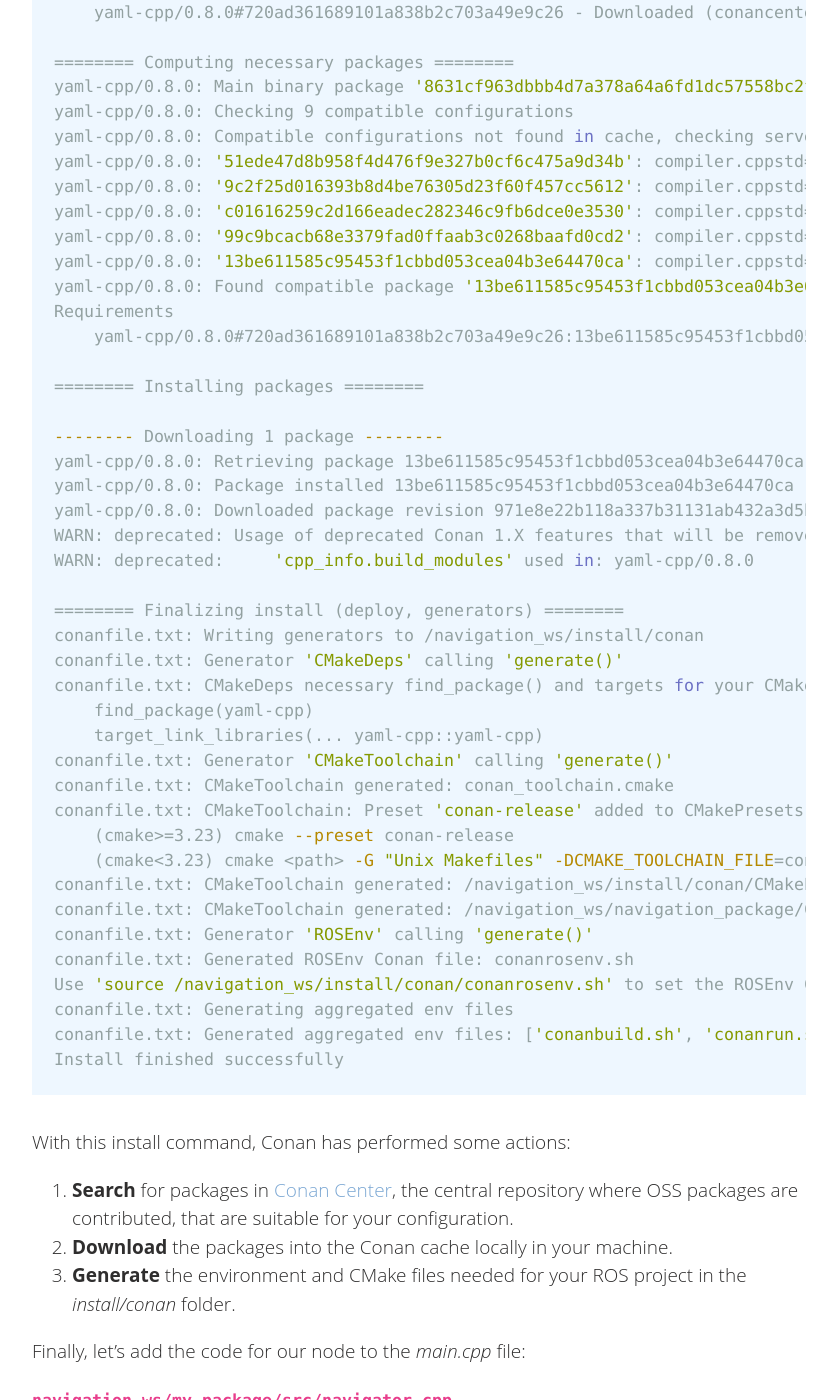
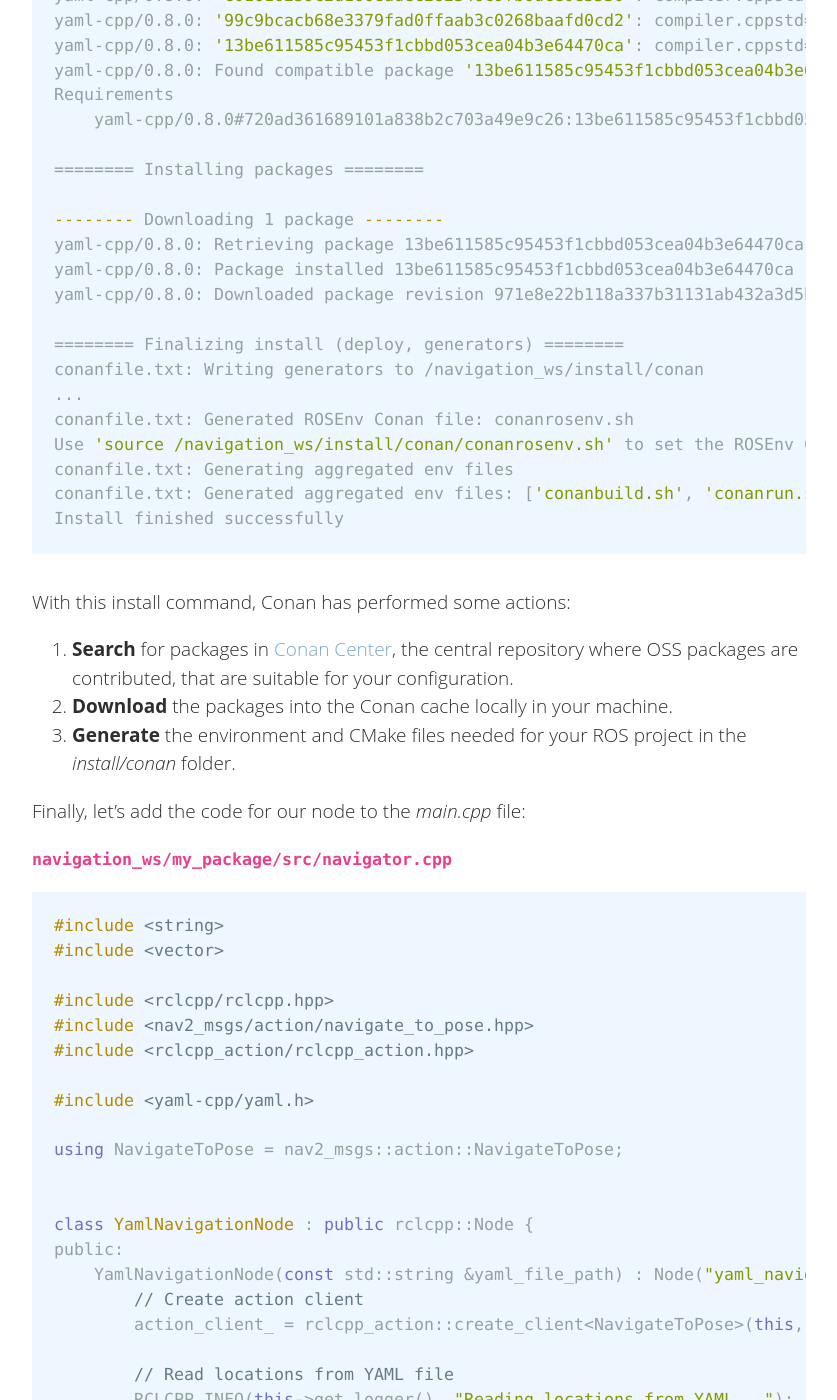
Before and after one commit to conan-io/conan-io.github.io, a Jekyll site: the page built from _posts/2024-11-28-Enhancing-ros-builds-with-Conan.markdown, in a window 1280 px wide and 1400 px high, scrolled down 6499 px. Shown: the whole window, without its empty margins (20-857 px from the left). Built offline with Jekyll 4.4.1, drawn with Linux system fonts in a browser that asks for light colours; comment, search, counter and statistics services are not loaded; some of the changed text lies outside the part shown.

Commit message:
reduce output, comment find_package()

```diff
--- a/_posts/2024-11-28-Enhancing-ros-builds-with-Conan.markdown
+++ b/_posts/2024-11-28-Enhancing-ros-builds-with-Conan.markdown
@@ -189,18 +190,7 @@ compiler.cppstd=gnu17
 compiler.libcxx=libstdc++11
 compiler.version=11
 os=Linux
-
-Profile build:
-[settings]
-arch=x86_64
-build_type=Release
-compiler=gcc
-compiler.cppstd=gnu17
-compiler.libcxx=libstdc++11
-compiler.version=11
-os=Linux
-
-
+...
 ======== Computing dependency graph ========
 yaml-cpp/0.8.0: Not found in local cache, looking in remotes...
 yaml-cpp/0.8.0: Checking remote: conancenter
@@ -229,23 +219,10 @@ Requirements
 yaml-cpp/0.8.0: Retrieving package 13be611585c95453f1cbbd053cea04b3e64470ca from remote 'conancenter'
 yaml-cpp/0.8.0: Package installed 13be611585c95453f1cbbd053cea04b3e64470ca
 yaml-cpp/0.8.0: Downloaded package revision 971e8e22b118a337b31131ab432a3d5b
-WARN: deprecated: Usage of deprecated Conan 1.X features that will be removed in Conan 2.X:
-WARN: deprecated:     'cpp_info.build_modules' used in: yaml-cpp/0.8.0
 
 ======== Finalizing install (deploy, generators) ========
 conanfile.txt: Writing generators to /navigation_ws/install/conan
-conanfile.txt: Generator 'CMakeDeps' calling 'generate()'
-conanfile.txt: CMakeDeps necessary find_package() and targets for your CMakeLists.txt
-    find_package(yaml-cpp)
-    target_link_libraries(... yaml-cpp::yaml-cpp)
-conanfile.txt: Generator 'CMakeToolchain' calling 'generate()'
-conanfile.txt: CMakeToolchain generated: conan_toolchain.cmake
-conanfile.txt: CMakeToolchain: Preset 'conan-release' added to CMakePresets.json.
-    (cmake>=3.23) cmake --preset conan-release
-    (cmake<3.23) cmake <path> -G "Unix Makefiles" -DCMAKE_TOOLCHAIN_FILE=conan_toolchain.cmake  -DCMAKE_POLICY_DEFAULT_CMP0091=NEW -DCMAKE_BUILD_TYPE=Release
-conanfile.txt: CMakeToolchain generated: /navigation_ws/install/conan/CMakePresets.json
-conanfile.txt: CMakeToolchain generated: /navigation_ws/navigation_package/CMakeUserPresets.json
-conanfile.txt: Generator 'ROSEnv' calling 'generate()'
+...
 conanfile.txt: Generated ROSEnv Conan file: conanrosenv.sh
 Use 'source /navigation_ws/install/conan/conanrosenv.sh' to set the ROSEnv Conan before 'colcon build'
 conanfile.txt: Generating aggregated env files
```
Also changed, not shown: other parts of _posts/2024-11-28-Enhancing-ros-builds-with-Conan.markdown (+2 -1 lines).
